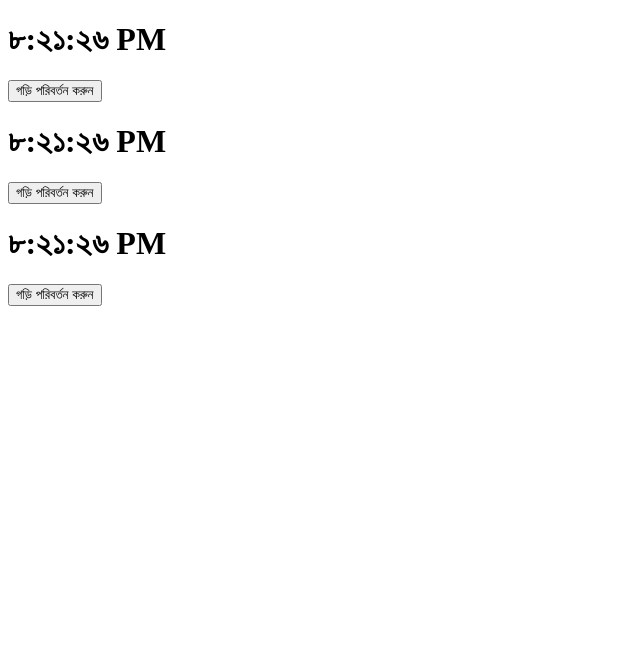
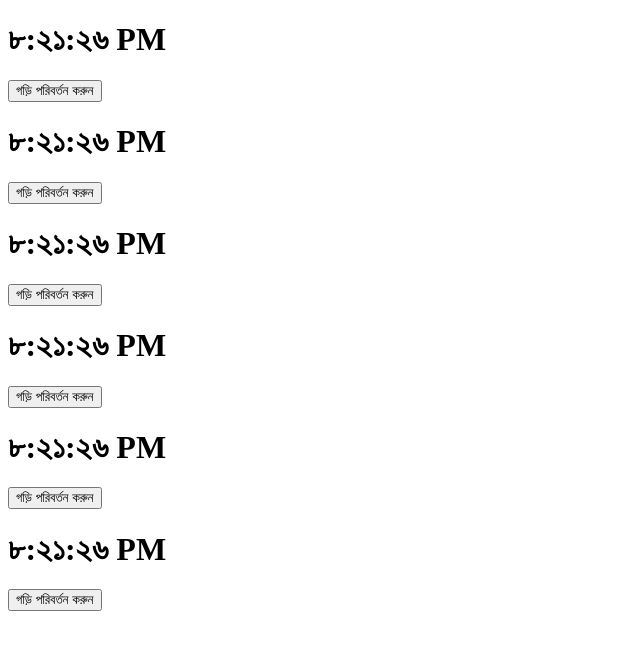
Before and after one commit to alfinarif/nodejs_practices, a React (Vite) app in the folder ReactJsPractices/practiceProject_2/: page / in a window 1280 px wide. Shown: the top 650 px of the page, without its empty margins (0-640 px from the left). Built offline with nearby package versions, Linux system fonts and the light colour scheme.

Commit message:
listAndKey

```diff
--- a/ReactJsPractices/practiceProject_2/src/components/ClockList.jsx
+++ b/ReactJsPractices/practiceProject_2/src/components/ClockList.jsx
@@ -2,11 +2,20 @@ import ClockPractice5 from "./ClockPractice5";
 
 const ClockList = ({quantities = []}) => {
     return (
+        <>
         <div>
-            {quantities.map((key)=>(
+            {quantities.map((key, index)=>(
                 <ClockPractice5 key={key} />
             ))}
         </div>
+
+        <div>
+            {quantities.map((key, index)=>(
+                <ClockPractice5 key={key} />
+            ))}
+        </div>
+
+        </>
     );
 };
 
```
